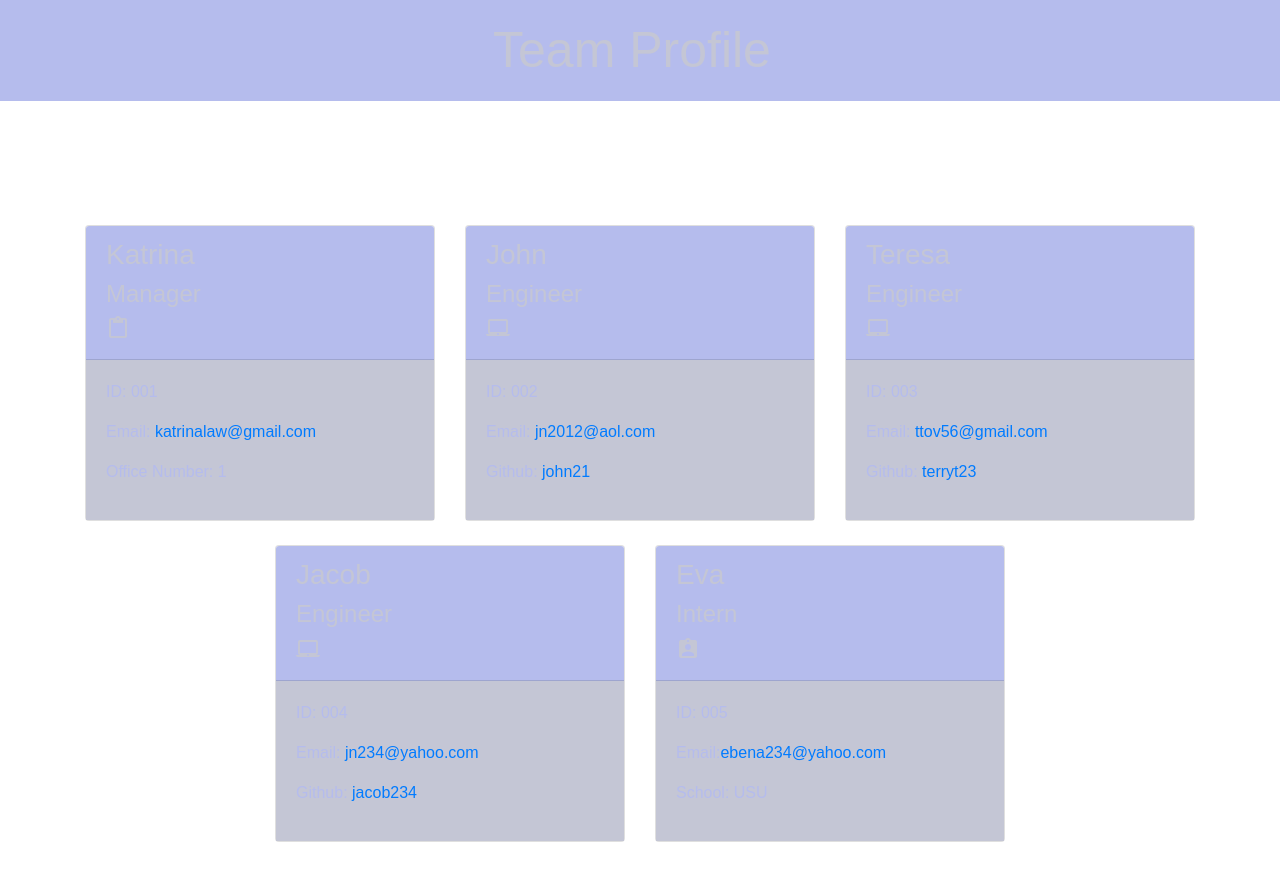
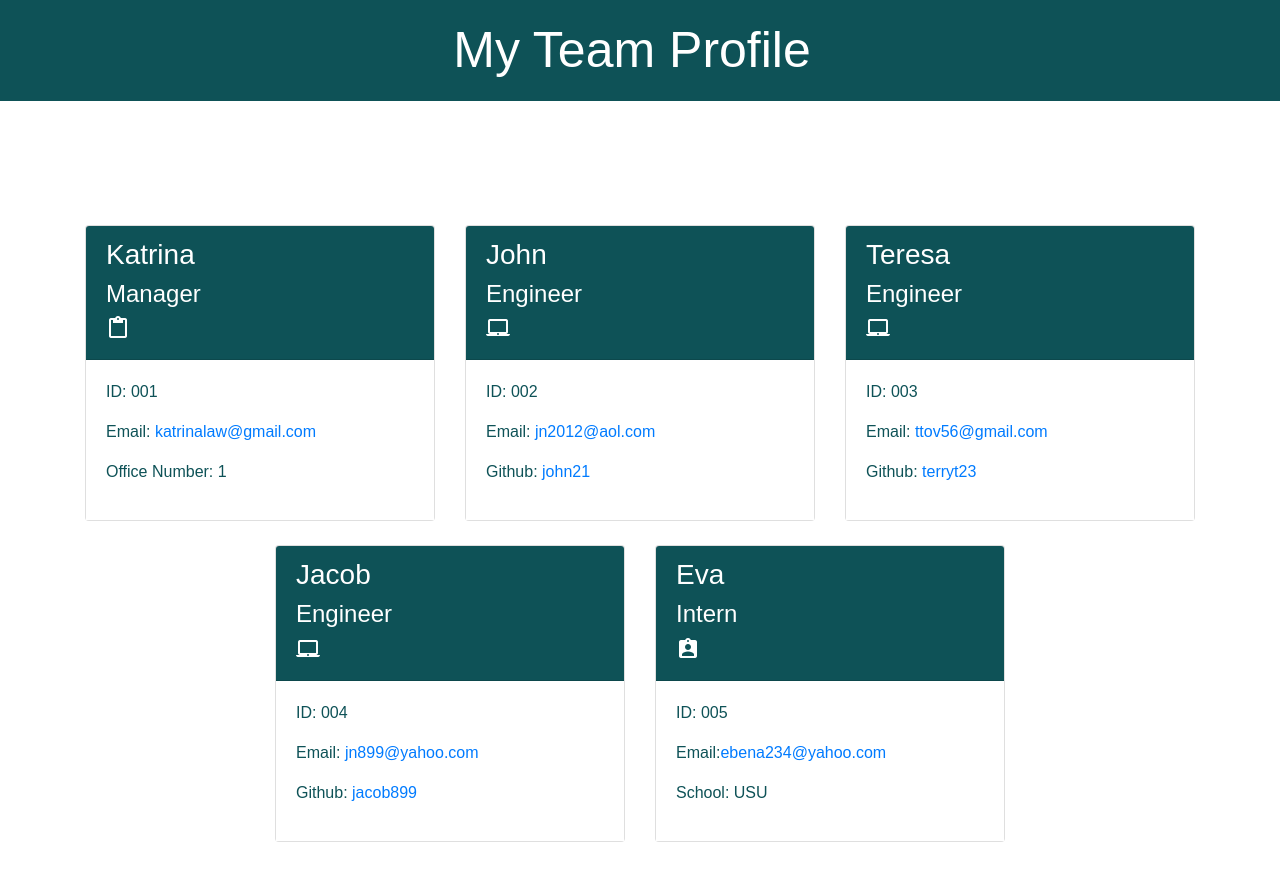
Before and after one commit to krod2016/TeamProfileGenerator, a website: page dist/index.html in a window 1280 px wide. Drawn offline with nearby package versions, Linux system fonts and the light colour scheme.

Commit message:
finishing touches

```diff
--- a/dist/index.html
+++ b/dist/index.html
@@ -14,7 +14,7 @@
 <body>
     <header>
         <nav class="navbar" id="navbar">
-            <span class="navbar-brand mb-0 h1 w-100 text-center" id="navbar-text">Team Profile</span>
+            <span class="navbar-brand mb-0 h1 w-100 text-center" id="navbar-text">My Team Profile</span>
         </nav>
     </header>
     <main>
@@ -72,8 +72,8 @@
           </div>
           <div class="card-body">
               <p class="id">ID: 004</p>
-              <p class="email">Email: <a href="mailto:jn234@yahoo.com">jn234@yahoo.com</a></p>
-              <p class="github">Github: <a href="https://github.com/jacob234">jacob234</a></p>
+              <p class="email">Email: <a href="mailto:jn899@yahoo.com">jn899@yahoo.com</a></p>
+              <p class="github">Github: <a href="https://github.com/jacob234">jacob899</a></p>
           </div>
       </div>
   </div>
--- a/dist/style.css
+++ b/dist/style.css
@@ -3,8 +3,8 @@
 }
 
 :root {
-  --primary: #B5BCED;
-  --secondary: #C4C6D5;
+  --primary: #0E5257;
+  --secondary: #FFFFFF;
 }
 
 body {
```
Also changed, not shown: README.md.
